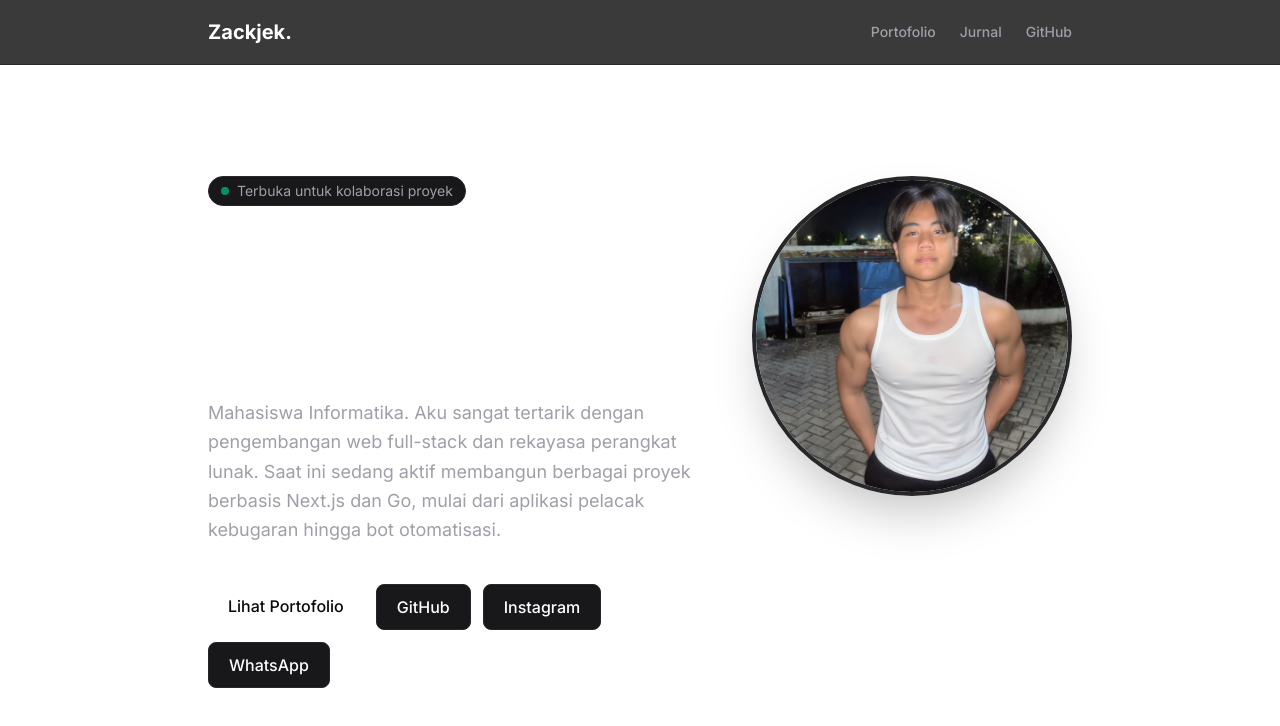
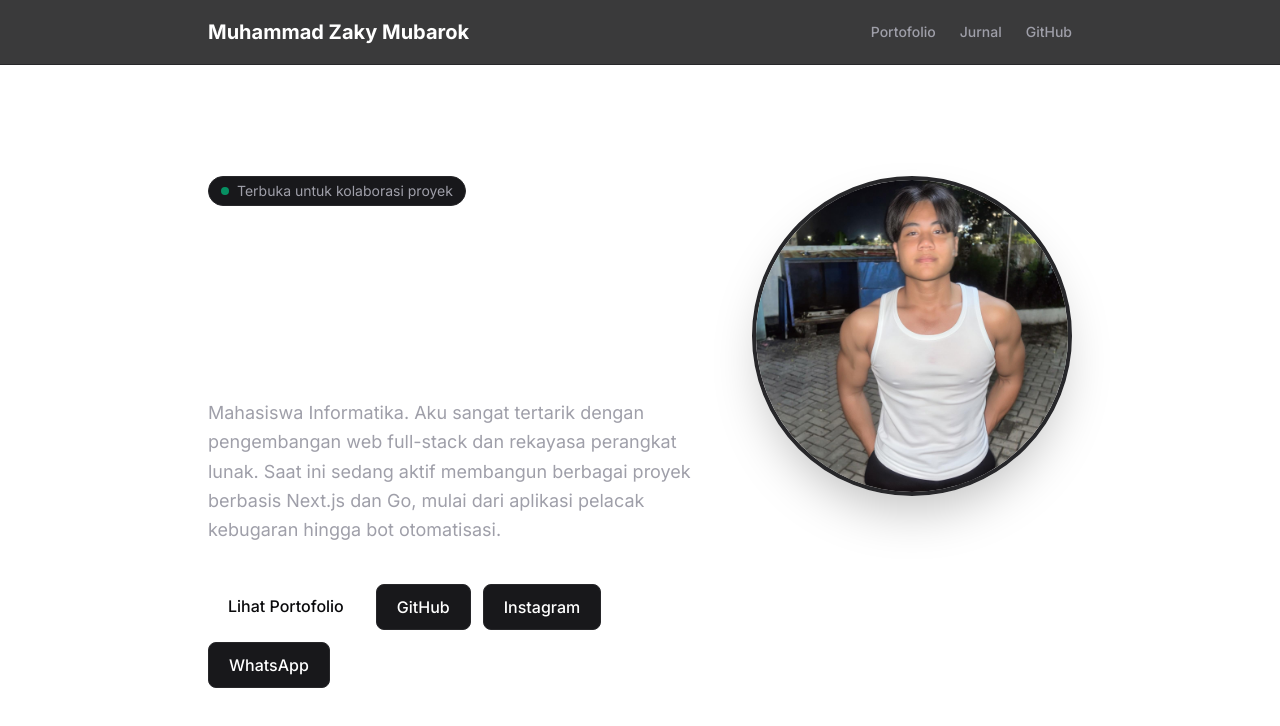
Before and after one commit to Zackjek/web-portofolio, a Next.js app: page / in a window 1280 px wide. Shown: the top 726 px of the page. Built offline with nearby package versions, Linux system fonts and the light colour scheme.

Commit message:
ubah nama logo navbar ke nama lengkap

```diff
--- a/components/Navbar.tsx
+++ b/components/Navbar.tsx
@@ -5,7 +5,7 @@ export default function Navbar() {
     <nav className="border-b border-zinc-800 bg-zinc-950/80 backdrop-blur-md fixed top-0 w-full z-50">
       <div className="max-w-4xl mx-auto px-4 h-16 flex items-center justify-between">
         <Link href="/" className="text-xl font-bold text-white hover:text-zinc-300 transition-colors">
-          Zackjek.
+          Muhammad Zaky Mubarok
         </Link>
         <div className="flex gap-6 text-sm font-medium text-zinc-400">
           <Link href="/portofolio" className="hover:text-white transition-colors">
```
